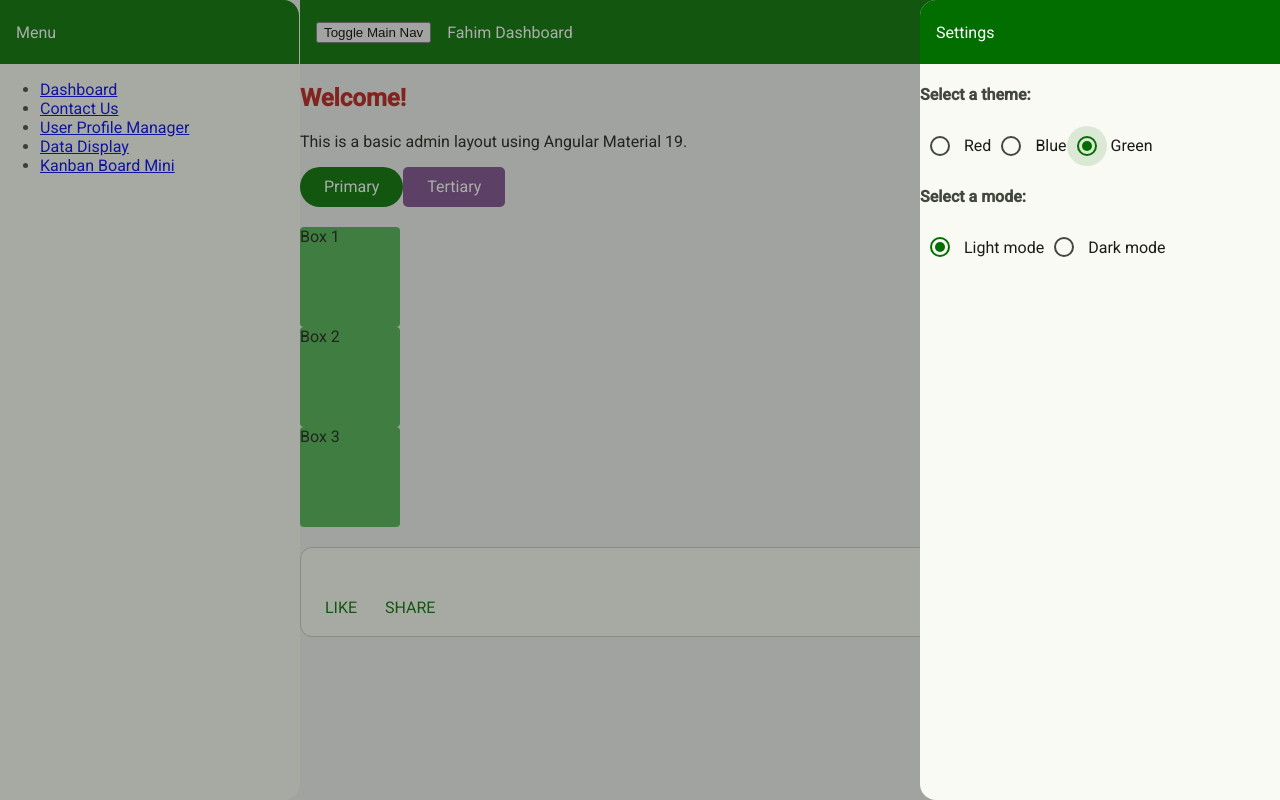
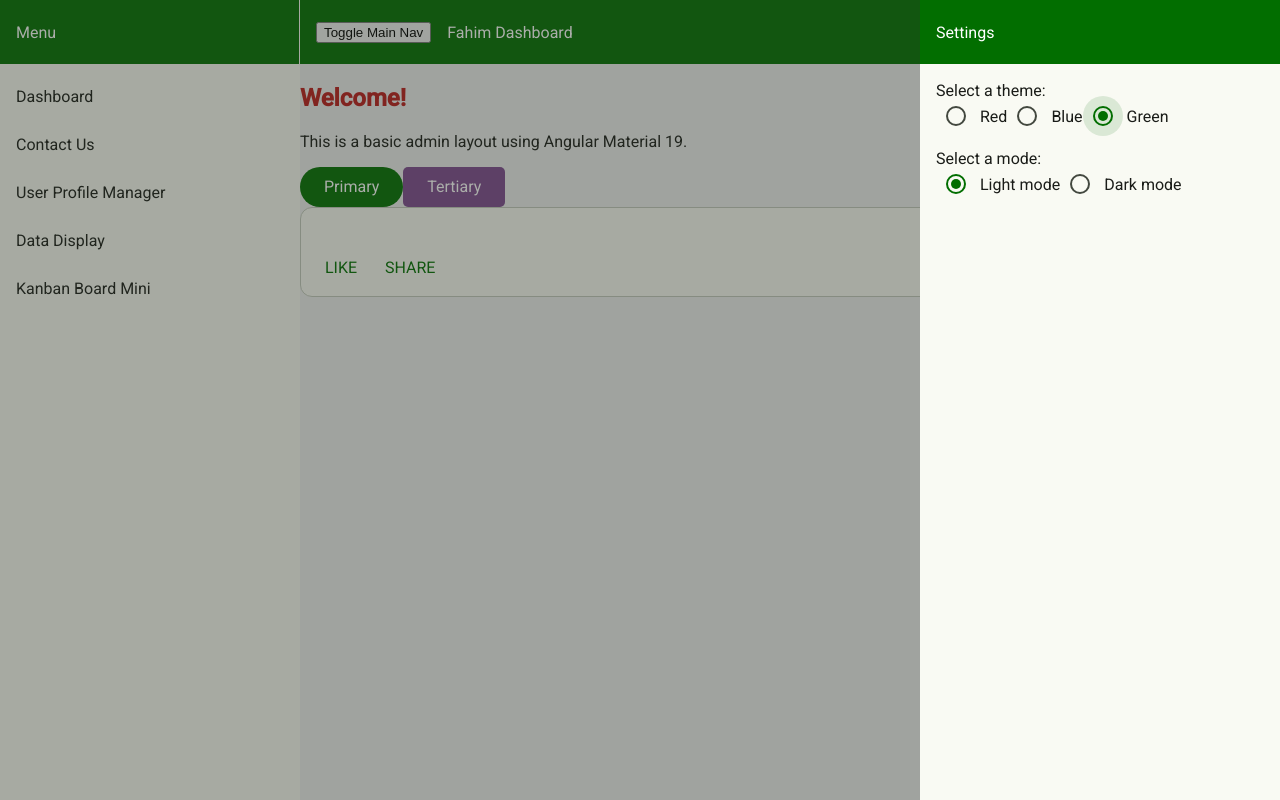
Before and after one commit to fahimsahriar/comb-gsap-material-angular, an Angular app: page / in a window 1280 px wide. Both pictures are taken after a click on the button "Toggle Setting". Built offline with nearby package versions, Linux system fonts and the light colour scheme; no server answers.

Commit message:
using mat list

```diff
--- a/src/app/pages/dashboard/dashboard.component.html
+++ b/src/app/pages/dashboard/dashboard.component.html
@@ -4,11 +4,11 @@
   <button matButton="filled" class="">Primary</button>
   <button matButton="filled" class="tertiary">Tertiary</button>
 </div>
-<div #container class="container">
+<!-- <div #container class="container">
   <div class="box box1">Box 1</div>
   <div class="box box2">Box 2</div>
   <div class="box box3">Box 3</div>
-</div>
+</div> -->
 @if (joke) {
 <mat-card class="example-card" appearance="outlined">
   <mat-card-header>
--- a/src/app/pages/dashboard/dashboard.component.ts
+++ b/src/app/pages/dashboard/dashboard.component.ts
@@ -20,7 +20,7 @@ export class DashboardComponent implements OnInit, AfterViewInit {
   constructor(private httpService: HttpService) {
   }
   ngAfterViewInit(): void {
-    this.initAnimations();
+    // this.initAnimations();
   }
 
   ngOnInit() {
@@ -53,48 +53,23 @@ export class DashboardComponent implements OnInit, AfterViewInit {
   }
 
   initAnimations() {
-    // gsap.to(this.animatedElement.nativeElement, {
-    //   x: 400,
-    //   duration: 2,
-    //   rotation: 360,
-    //   // ease: "power2.inOut" // Quadratic
-    //   ease: "bounce.out" // Bounce effect
-    // });
-
-    // // Element starts at x:100 and moves to its current position
-    // gsap.from(this.animatedElement.nativeElement, {
-    //   duration: 5,
-    //   x: 400,
-    //   ease: "power1.inOut" // Linear
-    // });
-
-    // // Element starts at x:0 and moves to x:200
-    // gsap.fromTo(this.animatedElement.nativeElement,
-    //   { x: 0, opacity: 0 }, // from values
-    //   { x: 200, opacity: 1, duration: 1 } // to values
-    // );
-
-    // // Immediately set element position
-    // gsap.set(this.animatedElement.nativeElement, { x: 100, opacity: 0.5 });
+    const el = this.container.nativeElement;
 
     const tl = gsap.timeline({
-      defaults: { duration:5 }
+      defaults: { duration: 5 }
     });
 
-    tl.from(".box1", { x: -100, opacity: 0 })
-      .from(".box2", { y: 100, opacity: 0 }, "-=0.3") // Start 0.3s before previous ends
-      .from(".box3", { x: 100, opacity: 0 }, "+=0.2") // Start 0.2s after previous ends
-      .to(".box1", { rotation: 360 })
-      .to(".box2", { scale: 1.2 }, "<") // Start at same time as previous
-      .to(".box3", { backgroundColor: "#ff6b6b" }, "<0.1"); // Start 0.1s after previous starts
+    tl.from(el.querySelector(".box1"), { x: -100, opacity: 0 })
+      .from(el.querySelector(".box2"), { y: 100, opacity: 0 }, "-=0.3")
+      .from(el.querySelector(".box3"), { x: 100, opacity: 0 }, "+=0.2")
+      .to(el.querySelector(".box1"), { rotation: 360 })
+      .to(el.querySelector(".box2"), { scale: 1.2 }, "<")
+      .to(el.querySelector(".box3"), { backgroundColor: "#ff6b6b" }, "<0.1");
 
-    // Add labels for better control
     tl.addLabel("spin")
-      .to(".box1", { rotation: 180 })
-      .add("colorChange", "+=0.5") // Add label 0.5s after previous
-      .to(".box2", { backgroundColor: "#4ecdc4" }, "colorChange")
-      .to(".box3", { backgroundColor: "#45b7d1" }, "colorChange");
-
-    return tl;
+      .to(el.querySelector(".box1"), { rotation: 180 })
+      .add("colorChange", "+=0.5")
+      .to(el.querySelector(".box2"), { backgroundColor: "#4ecdc4" }, "colorChange")
+      .to(el.querySelector(".box3"), { backgroundColor: "#45b7d1" }, "colorChange");
   }
 }
--- a/src/app/pages/pages.component.html
+++ b/src/app/pages/pages.component.html
@@ -3,46 +3,40 @@
     <mat-toolbar class="toolbar">
       <span>Menu</span>
     </mat-toolbar>
-    <ul>
-      <li>
-        <a routerLink="">Dashboard</a>
-      </li>
-      <li>
-        <a routerLink="/contact">Contact Us</a>
-      </li>
-      <li>
-        <a routerLink="/user">User Profile Manager</a>
-      </li>
-      <li>
-        <a routerLink="/data">Data Display</a>
-      </li>
-      <li>
-        <a routerLink="/kanban">Kanban Board Mini</a>
-      </li>
-    </ul>
+
+    <mat-nav-list>
+      <a mat-list-item routerLink="">Dashboard</a>
+      <a mat-list-item routerLink="/contact">Contact Us</a>
+      <a mat-list-item routerLink="/user">User Profile Manager</a>
+      <a mat-list-item routerLink="/data">Data Display</a>
+      <a mat-list-item routerLink="/kanban">Kanban Board Mini</a>
+    </mat-nav-list>
   </mat-sidenav>
   <mat-sidenav #setting position="end">
     <mat-toolbar class="toolbar">
       <span>Settings</span>
     </mat-toolbar>
-    <div>
-      <h4>Select a theme:</h4>
+    <mat-list role="list">
+      <mat-list-item role="listitem">
+        <h4 matListItemTitle>Select a theme:</h4>
         <mat-radio-group [ngModel]="selectedColor" aria-label="Select an option"
           (change)="themeService.setColor($event.value)">
           <mat-radio-button value="red">Red</mat-radio-button>
           <mat-radio-button value="blue">Blue</mat-radio-button>
           <mat-radio-button value="green">Green</mat-radio-button>
         </mat-radio-group>
-    </div>
+      </mat-list-item>
 
-    <div>
-      <h4>Select a mode:</h4>
+      <mat-list-item role="listitem">
+        <h4 matListItemTitle>Select a mode:</h4>
         <mat-radio-group [ngModel]="selectedMode" aria-label="Select an option"
           (change)="themeService.setMode($event.value)">
           <mat-radio-button value="light">Light mode</mat-radio-button>
           <mat-radio-button value="dark">Dark mode</mat-radio-button>
         </mat-radio-group>
-    </div>
+      </mat-list-item>
+    </mat-list>
+
   </mat-sidenav>
   <section>
     <mat-toolbar class="toolbar">
--- a/src/app/pages/pages.component.scss
+++ b/src/app/pages/pages.component.scss
@@ -1,15 +1,15 @@
 @use '@angular/material' as mat;
 
-// Customize the entire app. Change :root to your selector if you want to scope the styles.
 .toolbar {
-  @include mat.toolbar-overrides((
-    container-background-color: var(--mat-sys-primary),
-    container-text-color: var(--mat-sys-on-primary),
-  ));
+  @include mat.toolbar-overrides((container-background-color: var(--mat-sys-primary),
+      container-text-color: var(--mat-sys-on-primary),
+    ));
 }
+
 .toolbar-title {
-    margin-left: 1rem;
+  margin-left: 1rem;
 }
+
 .sidenav-container {
   position: absolute;
   top: 0;
@@ -17,10 +17,18 @@
   left: 0;
   right: 0;
   background: #eee;
+
+  mat-sidenav {
+    @include mat.sidenav-overrides((
+      container-shape: 0px
+      ));
+  }
 }
-.mainnav{
-    width: 300px;
+
+.mainnav {
+  width: 300px;
 }
+
 .spacer {
   flex: 1 1 auto;
 }
--- a/src/app/pages/pages.component.ts
+++ b/src/app/pages/pages.component.ts
@@ -8,6 +8,7 @@ import { LoaderService } from '../services/loader.service';
 import {MatRadioModule} from '@angular/material/radio';
 import {MatSidenavModule} from '@angular/material/sidenav';
 import {MatToolbarModule} from '@angular/material/toolbar';
+import {MatListModule} from '@angular/material/list';
 
 @Component({
   selector: 'app-pages',
@@ -17,7 +18,8 @@ import {MatToolbarModule} from '@angular/material/toolbar';
     FormsModule,
     MatRadioModule,
     MatSidenavModule,
-    MatToolbarModule
+    MatToolbarModule,
+    MatListModule
   ],
   templateUrl: './pages.component.html',
   styleUrl: './pages.component.scss'
```
Also changed, not shown: 1 other file (tests, documents, lock files or other folders). Lines whose indentation alone changed are shown as unchanged.
